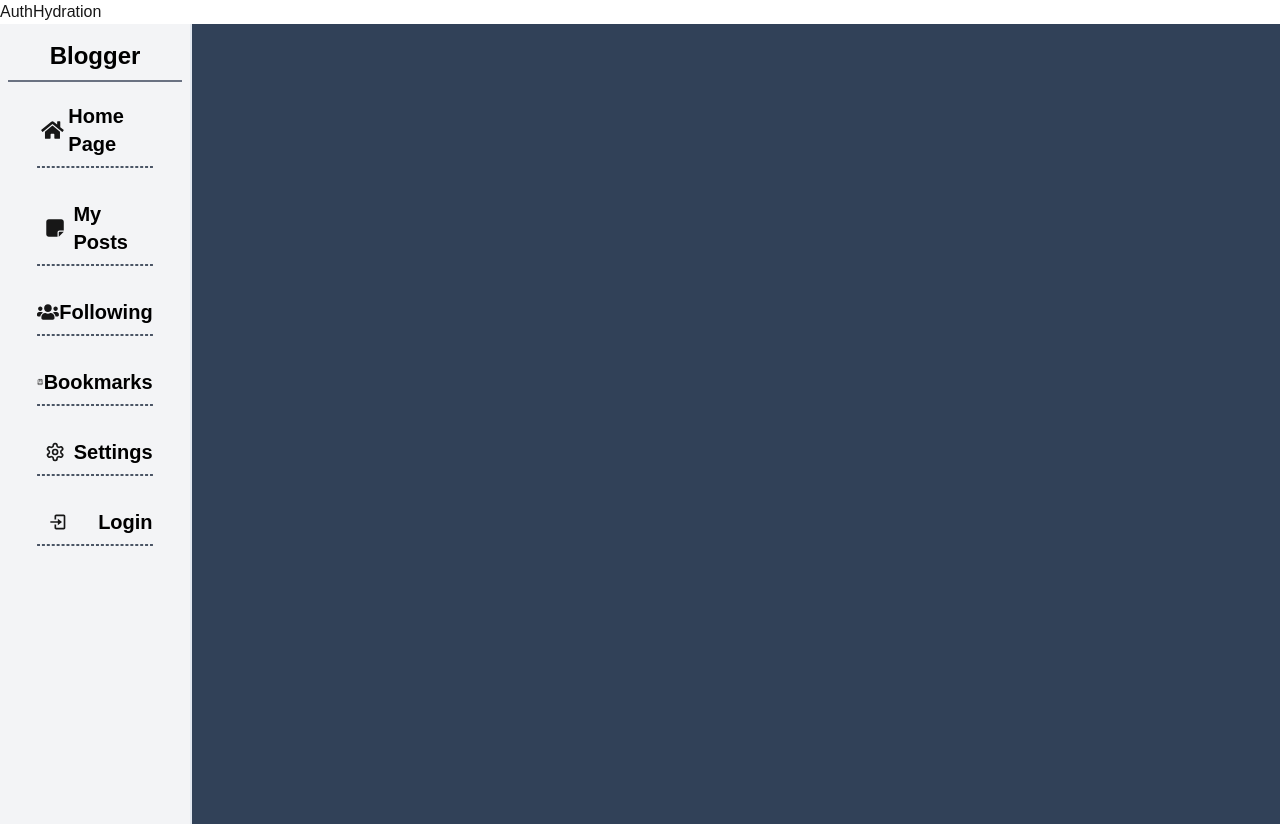
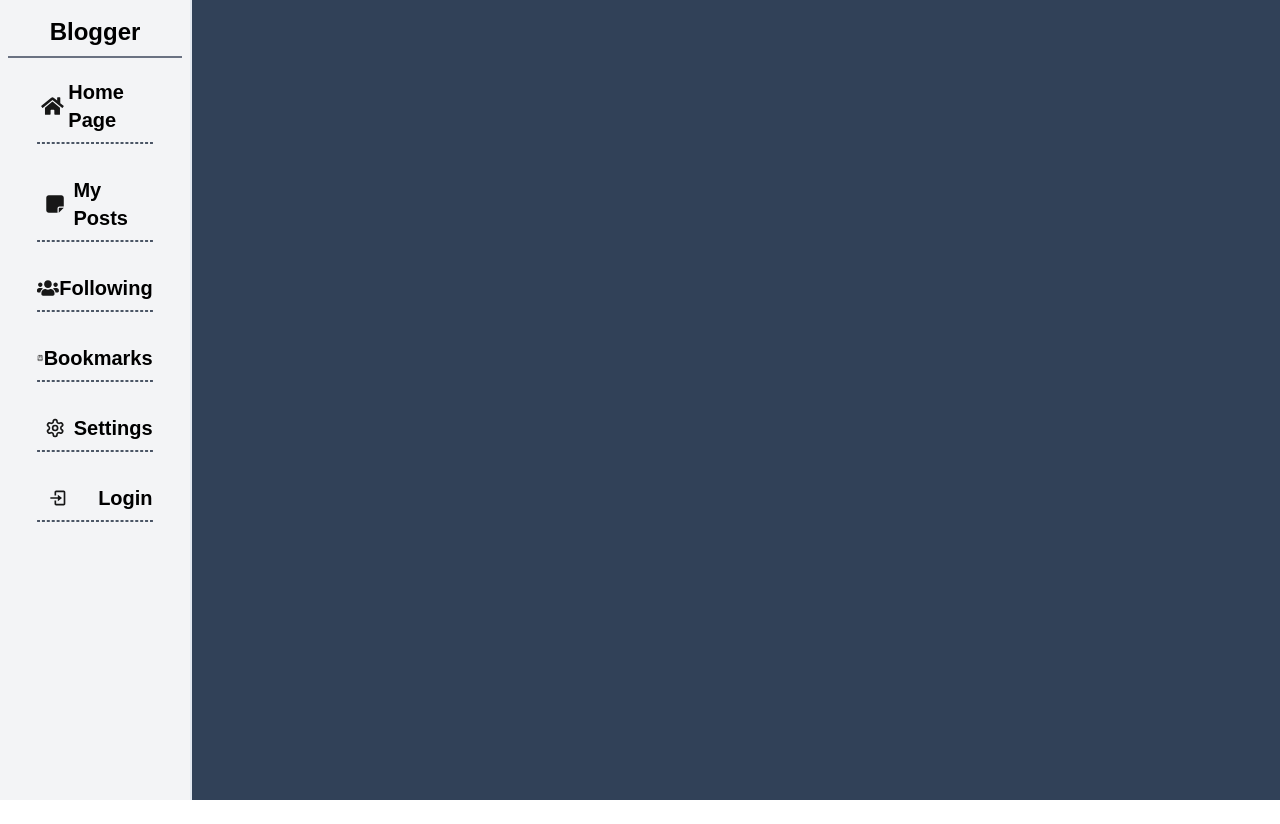
Before and after one commit to deimosdev343/Blog-frontend, a Next.js app: page / in a window 1280 px wide. After the commit the page ends 800 px from the top, so only its background shows below. Built offline with nearby package versions, Linux system fonts and the light colour scheme; no server answers.

Commit message:
remove text from hydro comp

```diff
--- a/src/components/providers/AuthHydration.tsx
+++ b/src/components/providers/AuthHydration.tsx
@@ -16,7 +16,7 @@ const AuthHydration = ({user} : {user?: UserDataPayload}) => {
     }
   }, [dispatch, user]);
   return (
-    <div>AuthHydration</div>
+    <></>
   )
 }
 
```
